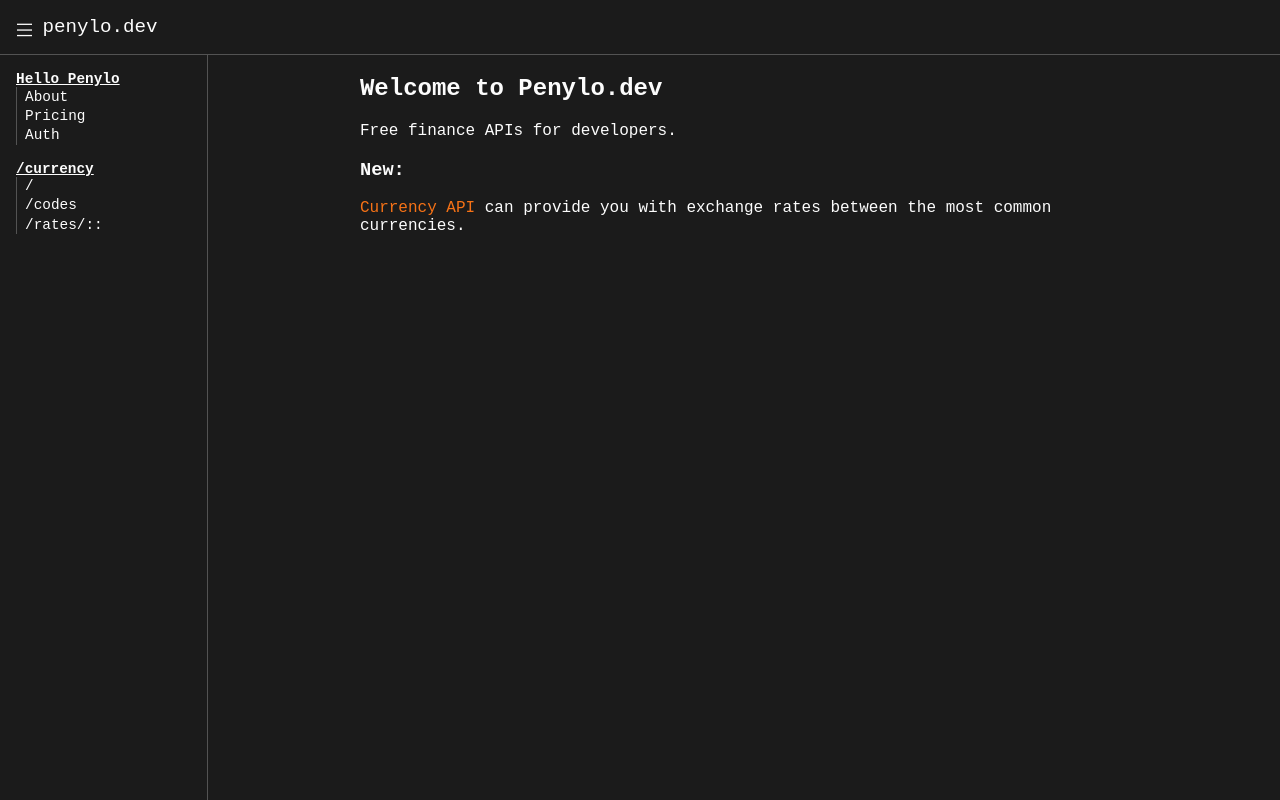
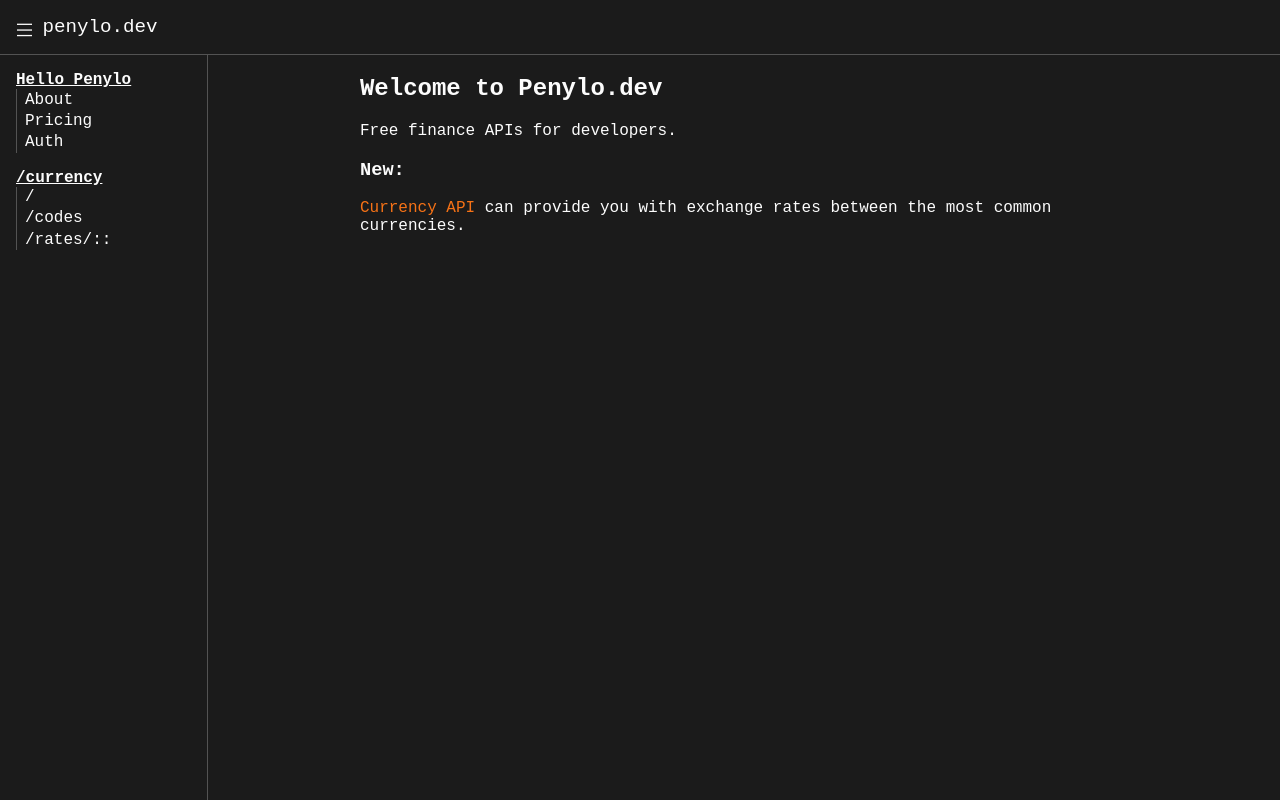
Before and after one commit to CoasterFan5/penylo.dev, a SvelteKit app: page / in a window 1280 px wide. Built offline with nearby package versions, Linux system fonts and the light colour scheme.

Commit message:
make sidebar text bigger

```diff
--- a/src/routes/(docs)/Sidebar.svelte
+++ b/src/routes/(docs)/Sidebar.svelte
@@ -37,7 +37,7 @@
 
 	.section {
 		margin-bottom: 1rem;
-		font-size: 0.9rem;
+		font-size: 1rem;
 		display: flex;
 		flex-direction: column;
 	}
```
